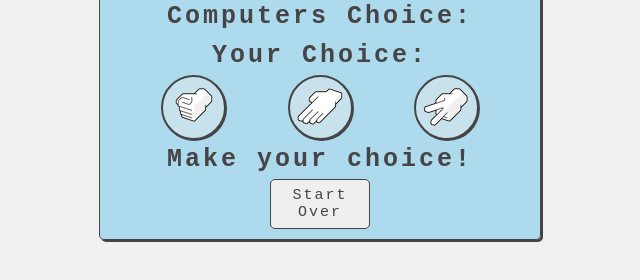
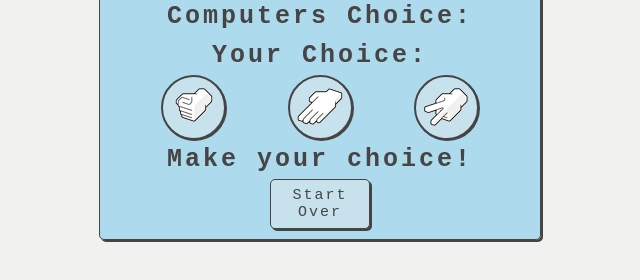
Before and after one commit to Code-Institute-Submissions/RockPaperScissors-1, a plain HTML site: page index.html in a window 1280 px wide. Shown: the part 328-608 px from the top of the page, without its empty margins (320-960 px from the left). Drawn offline with Linux system fonts and the light colour scheme.

Commit message:
Style reset button add shadow and transtion time

```diff
--- a/assets/css/style.css
+++ b/assets/css/style.css
@@ -136,10 +136,17 @@ h2 {
     width: 10rem;
     height: 5rem;
     font-size: 1.5rem;
+    background-color: rgb(199, 226, 236);
     letter-spacing: 0.2rem;
     border: 0.1rem solid rgb(70, 68, 68);
     border-radius: 0.5rem;
+    box-shadow: 0.2rem 0.2rem;
     text-align: center;
+    transition: 0.3s;
+}
+.reset:hover {
+    cursor: pointer;
+    background-color: rgba(11, 218, 245, 0.63);
 
 }
 /* Media queries*/
```
